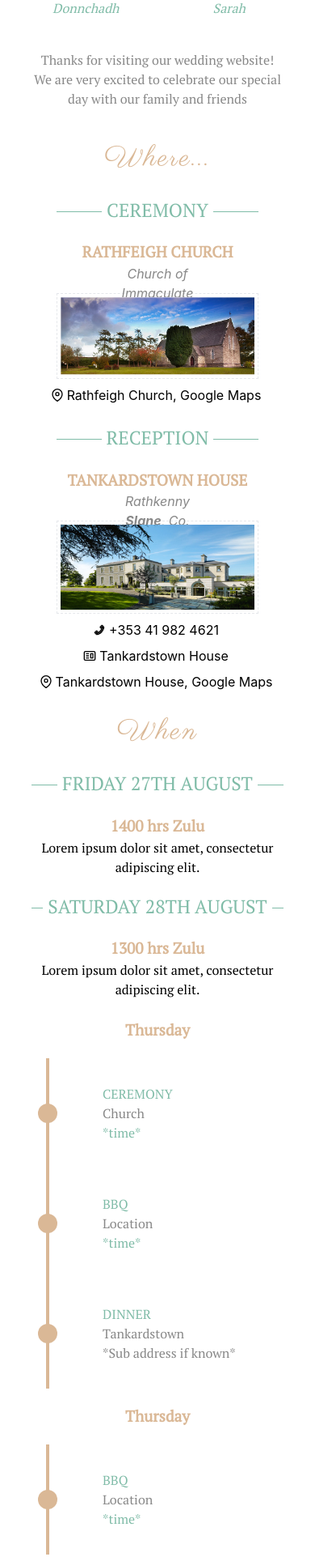
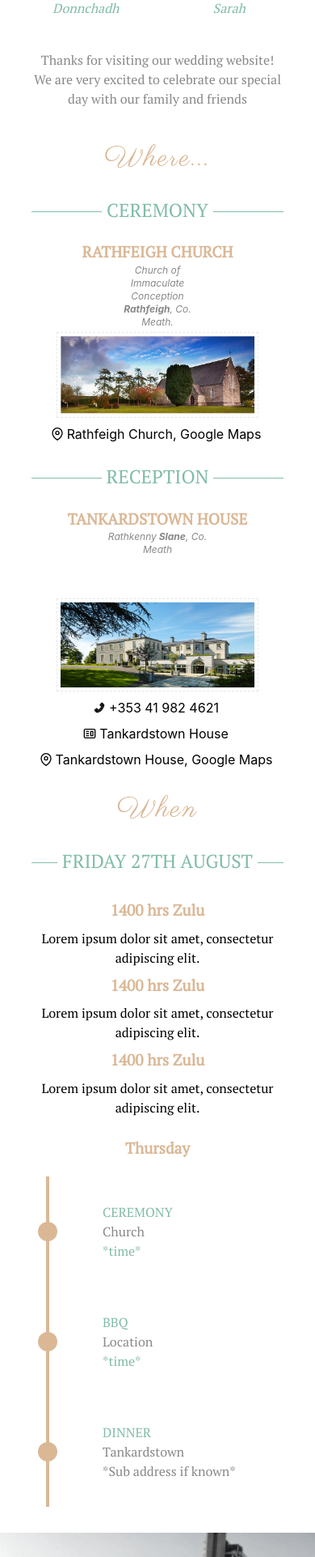
Before and after one commit to SeanLewisIRE/wedding_rsvp, a React (Create React App) app: page / in a window 390 px wide. Shown: the part 1073-2996 px from the top of the page at 81% size. Built offline with nearby package versions, Linux system fonts and the light colour scheme.

Commit message:
Finished v1 of project styles

```diff
--- a/src/App.css
+++ b/src/App.css
@@ -62,7 +62,6 @@ span {
     z-index: 1;
     overflow: hidden;
     text-align: center;
-    width: 80%;
     margin: 0 auto;
     padding: 1.25rem 0;
 }
--- a/src/components/Accomodation/AccomodationCard.js
+++ b/src/components/Accomodation/AccomodationCard.js
@@ -4,9 +4,9 @@ import { CgWebsite } from 'react-icons/cg'
 const AccomodationCard = (props) => {
 
     return (
-        <div className='accom-card-image my-8'>
+        <div className='accom-card-image my-8 lg:w-1/2'>
             <h6 className="my-1">{props.name}</h6>
-            {props.image ? <img src={props.image} alt={props.name} className="w-4/5 md:w-3/5 mx-auto my-1 border border-dashed border-light-blue-500 p-1" /> : ''}
+            {props.image ? <img src={props.image} alt={props.name} className="w-4/5 md:w-8/12 mx-auto my-1 border border-dashed border-light-blue-500 p-1" /> : ''}
             <div className="flex flex-row items-center justify-center">
                 <AiTwotonePhone />
                 <a
--- a/src/components/GoodToKnow/GoodToKnow.js
+++ b/src/components/GoodToKnow/GoodToKnow.js
@@ -18,7 +18,7 @@ const GoodToKnow = () => {
                     <div className="flex items-center justify-center gold h-16 w-16 rounded-full mx-auto ">
                         <BiBus />
                     </div>
-                    <h3>SHUTTLE BUS</h3>
+                    <h3 className="my-2">SHUTTLE BUS</h3>
                     <p className="w-4/5 md:w-3/5 mx-auto ">For those staying in nearby accommodation, we have arranged a courtesy bus to bring you back to your accommodation later. Please let us know if you are interested.</p>
 
                 </div>
@@ -27,7 +27,7 @@ const GoodToKnow = () => {
                     <div className="flex items-center justify-center gold h-16 w-16 rounded-full mx-auto ">
                         <FaPlane />
                     </div>
-                    <h3>FLIGHTS FROM THE UK</h3>
+                    <h3 className="my-2">FLIGHTS FROM THE UK</h3>
                     <p className=" mx-auto m-2">Covid restrictions or something</p>
                     <div className="mx-auto mt-2 flex justify-center flex-wrap w-4/5 md:w-3/5">
                         <a className="p-2" href="https://www.aerlingus.com/" target="_blank" rel="noreferrer" >
@@ -43,7 +43,7 @@ const GoodToKnow = () => {
                     <div className="flex items-center justify-center gold h-16 w-16 rounded-full mx-auto ">
                         <AiFillCar />
                     </div>
-                        <h3>CAR RENTAL</h3>
+                    <h3 className="my-2">CAR RENTAL</h3>
                         <p className="mx-auto m-2">There are several car rental providers available.</p>
 
                     <div className="mx-auto mt-2 flex justify-around flex-wrap w-4/5 md:w-3/5">
--- a/src/components/Rsvp/Rsvp.js
+++ b/src/components/Rsvp/Rsvp.js
@@ -33,7 +33,7 @@ const Rsvp = () => {
                 <span className="my-2"><strong>31st Juneuary 2030</strong></span>
             </div>
 
-            <form className="contact-form flex flex-col w-4/5 md:w-3/5 mx-auto" onSubmit={sendEmail}>
+            <form className="contact-form flex flex-col w-4/5 md:w-3/5 lg:w-2/5 mx-auto" onSubmit={sendEmail}>
 
                 <label htmlFor="name">Name{numberOfGuests ? "s" : ""}</label>
                 <input className="border border-dashed border-light-blue-500" type="text" name="name" />
--- a/src/components/ThingsToDo/ThingsToDo.js
+++ b/src/components/ThingsToDo/ThingsToDo.js
@@ -42,7 +42,7 @@ const ThingsToDo = () => {
 
         <div className="things-container bg-white text-center" id="things">
             <h2>Things to do...</h2>
-            <h3 className='line-break-header'>NEAR THE VENUE</h3>
+            <h3 className='line-break-header w-4/5 lg:w-4/6'><span>NEAR THE VENUE</span></h3>
 
             <div className="flex flex-wrap mb-9 w-4/5 mx-auto ">
                 {amenities.map(item => (
--- a/src/components/WhenSection/WhenSection.js
+++ b/src/components/WhenSection/WhenSection.js
@@ -6,14 +6,16 @@ const WhenSection = () => {
     return (
         <div id='when' className='when-container bg-white text-center'>
             <h2>When</h2>
-            <h3 className='line-break-header' ><span>FRIDAY 27TH AUGUST</span></h3>
-            <h4>1400 hrs Zulu</h4>
+            <h3 className='line-break-header w-4/5 lg:w-4/6' ><span>FRIDAY 27TH AUGUST</span></h3>
+
+            <h4 className="my-2">1400 hrs Zulu</h4>
             <p className="w-4/5 mx-auto">Lorem ipsum dolor sit amet, consectetur adipiscing elit.</p>
 
-            <h3 className='line-break-header'><span>SATURDAY 28TH AUGUST</span></h3>
-            <h4>1300 hrs Zulu</h4>
-            <p className="w-4/5 mx-auto" >Lorem ipsum dolor sit amet, consectetur adipiscing elit.</p>
+            <h4 className="my-2">1400 hrs Zulu</h4>
+            <p className="w-4/5 mx-auto">Lorem ipsum dolor sit amet, consectetur adipiscing elit.</p>
 
+            <h4 className="my-2">1400 hrs Zulu</h4>
+            <p className="w-4/5 mx-auto">Lorem ipsum dolor sit amet, consectetur adipiscing elit.</p>
 
             <div className="container w-4/5 mx-auto my-6">
                 <h4 className="my-3">Thursday</h4>
@@ -75,30 +77,6 @@ const WhenSection = () => {
                     </div>
                 </div>
 
-                <h4 className="my-3">Thursday</h4>
-
-                <div className="flex flex-col md:grid grid-cols-9 mx-auto p-2 text-blue-50">
-
-                    <div className="flex md:contents">
-                        <div className="col-start-5 col-end-6 mr-10 md:mx-auto relative">
-                            <div className="h-full w-6 flex items-center justify-center">
-                                <div className="h-full w-1 gold pointer-events-none"></div>
-                            </div>
-                            <div
-                                className="w-6 h-6 absolute top-1/2 -mt-3 rounded-full gold "
-                            ></div>
-                        </div>
-                        <div
-                            className="col-start-6 col-end-10 p-4 rounded-xl my-4 mr-auto text-left"
-                        >
-                            <h3>BBQ</h3>
-                            <span className="grey">Location</span>
-                            <span className="green-font block">*time*</span>
-                        </div>
-                    </div>
-
-
-                </div>
             </div>
 
             <div className="parallax">
--- a/src/components/WhereSection/WhereSection.js
+++ b/src/components/WhereSection/WhereSection.js
@@ -13,15 +13,16 @@ const WhereSection = () => {
         <div className="where-container bg-white text-center" id="where">
             <h2> Where...</h2>
 
-            <div className="flex flex-wrap w-4/5 md:w-3/5 mx-auto">
-                <div className="ceremony-container lg:w-1/2">
-                    <h3 className='line-break-header'><span>CEREMONY</span></h3>
+            <div className="flex flex-wrap w-4/5 md:w-3/5 mx-auto justify-center">
+                <div className="ceremony-container w-full lg:w-1/2 mx-auto">
+                    <h3 className='line-break-header w-full lg:w-4/5'><span>CEREMONY</span></h3>
+                <div >
                     <h4>RATHFEIGH CHURCH</h4>
-                    <address className="grey w-2/5 h-8 md:h-24 mx-auto">
+                        <address className="grey w-2/5 h-20 mx-auto text-xs">
                         Church of Immaculate Conception
                         <strong> Rathfeigh</strong>, Co. Meath.
                     </address>
-                    <img src={churchPhoto} alt='RATHFEIGH CHURCH' className="w-4/5 md:w-3/5 mx-auto my-1 border border-dashed border-light-blue-500 p-1"/>
+                    <img src={churchPhoto} alt='RATHFEIGH CHURCH' className="w-4/5 md:w-8/12 mx-auto my-1 border border-dashed border-light-blue-500 p-1"/>
 
                     <div className="flex flex-row items-center justify-center">
                     <FiMapPin />
@@ -35,12 +36,14 @@ const WhereSection = () => {
                     </a>
                     </div>
                 </div>
+                </div>
 
-                <div className="reception-container lg:w-1/2">
-                    <h3 className='line-break-header' ><span>RECEPTION</span></h3>
+                <div className="ceremony-container w-full lg:w-1/2 mx-auto">
+                    <h3 className='line-break-header w-full lg:w-4/5' ><span>RECEPTION</span></h3>
+                <div className="reception-container ">
                     <h4>TANKARDSTOWN HOUSE</h4>
-                    <address className="grey w-2/5 h-8 md:h-24 mx-auto">Rathkenny<strong> Slane</strong>, Co. Meath</address>
-                    <img src={tankardstown} alt='tankardstown house hotel' className="w-4/5 md:w-3/5 mx-auto my-1 border border-dashed border-light-blue-500 p-1"/>
+                        <address className="grey w-2/5 h-20 mx-auto text-xs">Rathkenny<strong> Slane</strong>, Co. Meath</address>
+                    <img src={tankardstown} alt='tankardstown house hotel' className="w-4/5 md:w-8/12 mx-auto my-1 border border-dashed border-light-blue-500 p-1"/>
 
                     <div className="flex flex-row items-center justify-center">
                         <AiTwotonePhone />
@@ -72,6 +75,7 @@ const WhereSection = () => {
                         </a>
                     </div>
                 </div>
+                </div>
             </div>
 
         </div>
```
Also changed, not shown: src/components/Accomodation/Accomodation.js (+8 -7 lines), src/components/Directions/Directions.js (+9 -10 lines).
